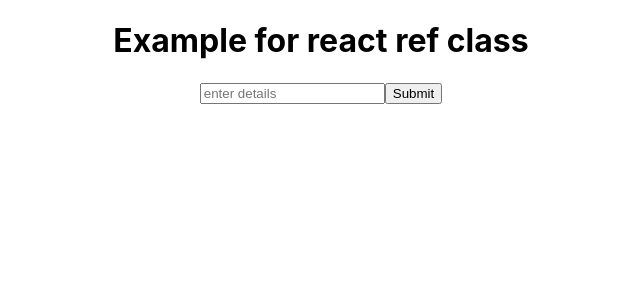
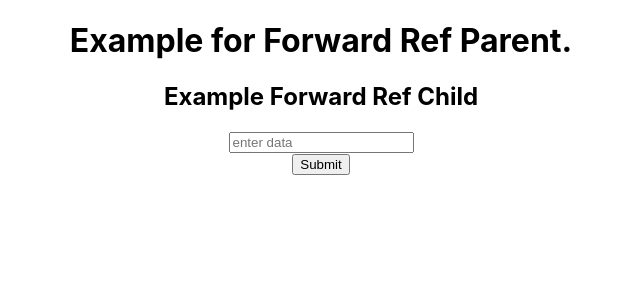
Before and after one commit to Wasiim12345/my_app_1, a React (Create React App) app: page / in a window 1280 px wide. Shown: the top 300 px of the page, without its empty margins (319-959 px from the left). Built offline with nearby package versions, Linux system fonts and the light colour scheme.

Commit message:
forward ref class

```diff
--- a/src/App.js
+++ b/src/App.js
@@ -27,6 +27,7 @@ import StudentPureComponentClass from './StudentPureComponentClass';
 import StudentUseMemo from './StudentUseMemo';
 import StudentRefClass from './StudentRefClass';
 import StudentUseRef from './StudentUseRef';
+import ForwardRefParent from './ForwardRefParent';
 
 function App() {
   // const [data, setData] = useState(1)
@@ -59,7 +60,8 @@ function App() {
       {/* <StudentPureComponentClass /> */}
       {/* <StudentUseMemo /> */}
       {/* <StudentRefClass /> */}
-      <StudentUseRef />
+      {/* <StudentUseRef /> */}
+      <ForwardRefParent />
     </div>
   );
 }
--- /dev/null
+++ b/src/ForwardRefChild.js
@@ -0,0 +1,15 @@
+import { forwardRef } from "react";
+
+function ForwardRefChild(props, ref) {
+
+    console.log("props : ", props);
+    console.log("ref :", ref);
+    return(
+        <>
+            <h2>Example Forward Ref Child</h2>
+            <input type="text" placeholder="enter data" ref={ref}/>
+        </>
+    )
+}
+
+export default forwardRef(ForwardRefChild);
--- /dev/null
+++ b/src/ForwardRefParent.js
@@ -0,0 +1,29 @@
+import { useRef } from "react";
+import ForwardRefChild from "./ForwardRefChild";
+
+function ForwardRefParent() {
+
+    // const inputRef = useRef(2);
+    const inputRef = useRef(null);
+
+
+    function myFunc(){
+        console.log("obtained data is : ", inputRef);
+        inputRef.current.value = 5;
+        // inputRef.current = 5;
+        inputRef.current.style.color = 'red';
+        inputRef.current.style.backgroundColor = "lightcyan";
+        inputRef.current.focus();
+
+    }
+    return(
+        <>
+            <h1>Example for Forward Ref Parent.</h1>
+            <ForwardRefChild studentName="Wasim Akram" ref={inputRef}/> <br />
+            {/* <input type="text" placeholder="enter details"/> */}
+            <button onClick={()=> myFunc()}>Submit</button>
+        </>
+    )
+}
+
+export default ForwardRefParent;
```
